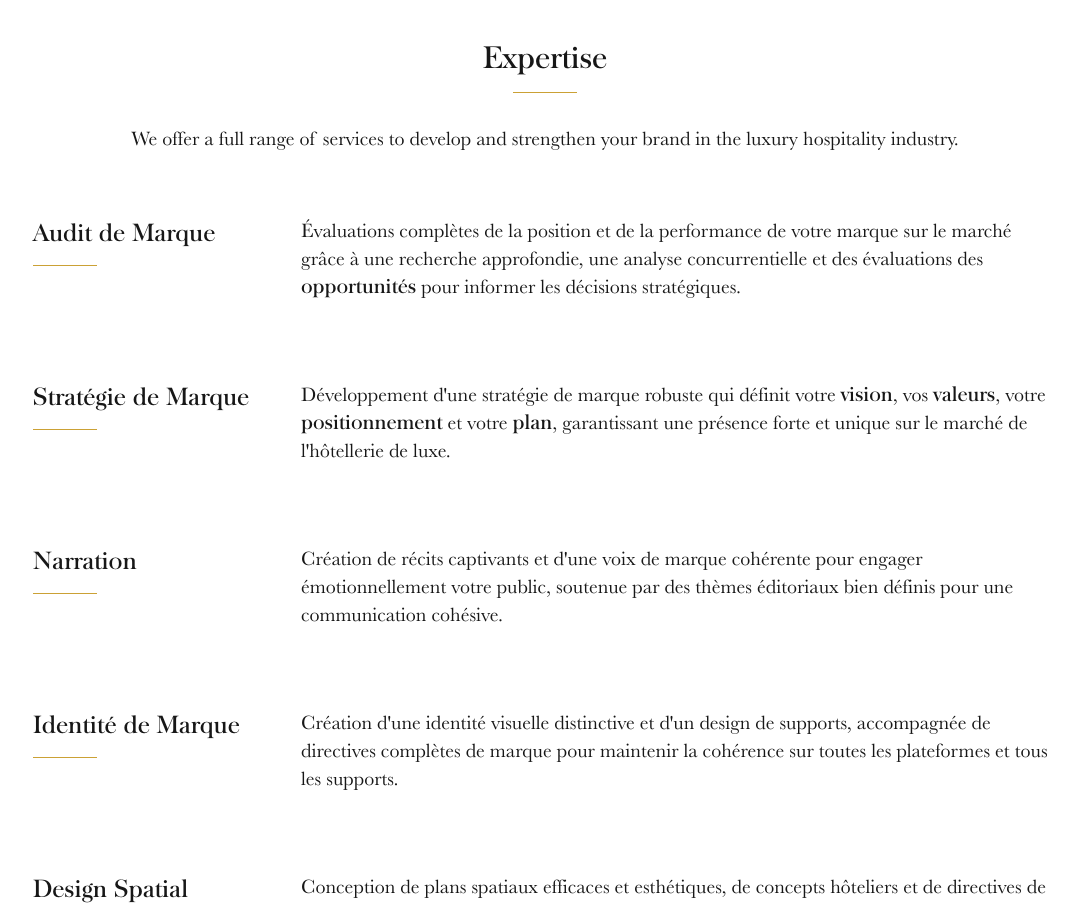
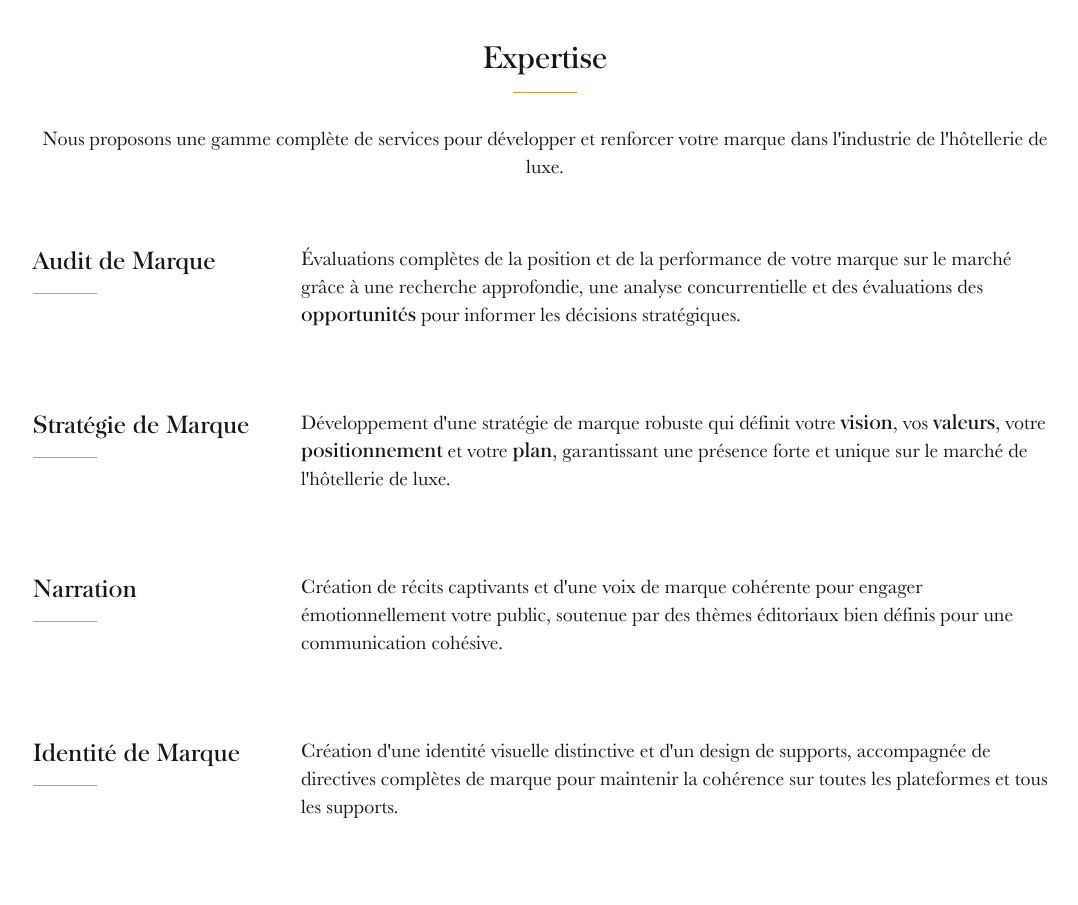
Before and after one commit to ahbrault/joerg-leser, a Next.js app: page /fr in a window 1280 px wide. Shown: the part 1460-2365 px from the top of the page, without its empty margins (95-1173 px from the left). Built offline with nearby package versions, Linux system fonts and the light colour scheme.

Commit message:
Add translation

```diff
--- a/src/app/[lang]/components/Expertise.tsx
+++ b/src/app/[lang]/components/Expertise.tsx
@@ -87,11 +87,10 @@ const Expertise: React.FC<ExpertiseProps> = ({ dict }) => {
     <section className="w-full bg-white py-24" id="expertise">
       <div className="container mx-auto px-6">
         <div className="mx-auto max-w-5xl text-center">
-          <h2>Expertise</h2>
+          <h2>{dict.title}</h2>
           <hr className="mx-auto mb-8 w-16 border-gold" />
           <p className="mb-16">
-            We offer a full range of services to develop and strengthen your brand in the luxury
-            hospitality industry.
+            {dict.description}
           </p>
           <div className="grid gap-12 md:space-y-8">
             {data.map((expertise, index) => (
--- a/src/app/[lang]/dictionaries/fr.json
+++ b/src/app/[lang]/dictionaries/fr.json
@@ -19,7 +19,7 @@
   },
   "expertise": {
     "title": "Expertise",
-    "description": "Nous offrons une gamme complète de services pour développer et renforcer votre marque dans l'industrie hôtelière de luxe.",
+    "description": "Nous proposons une gamme complète de services pour développer et renforcer votre marque dans l'industrie de l'hôtellerie de luxe.",
     "categories": {
       "brandAudit": "Audit de Marque",
       "brandStrategy": "Stratégie de Marque",
```
Also changed, not shown: src/locales/en/common.json (deleted).
